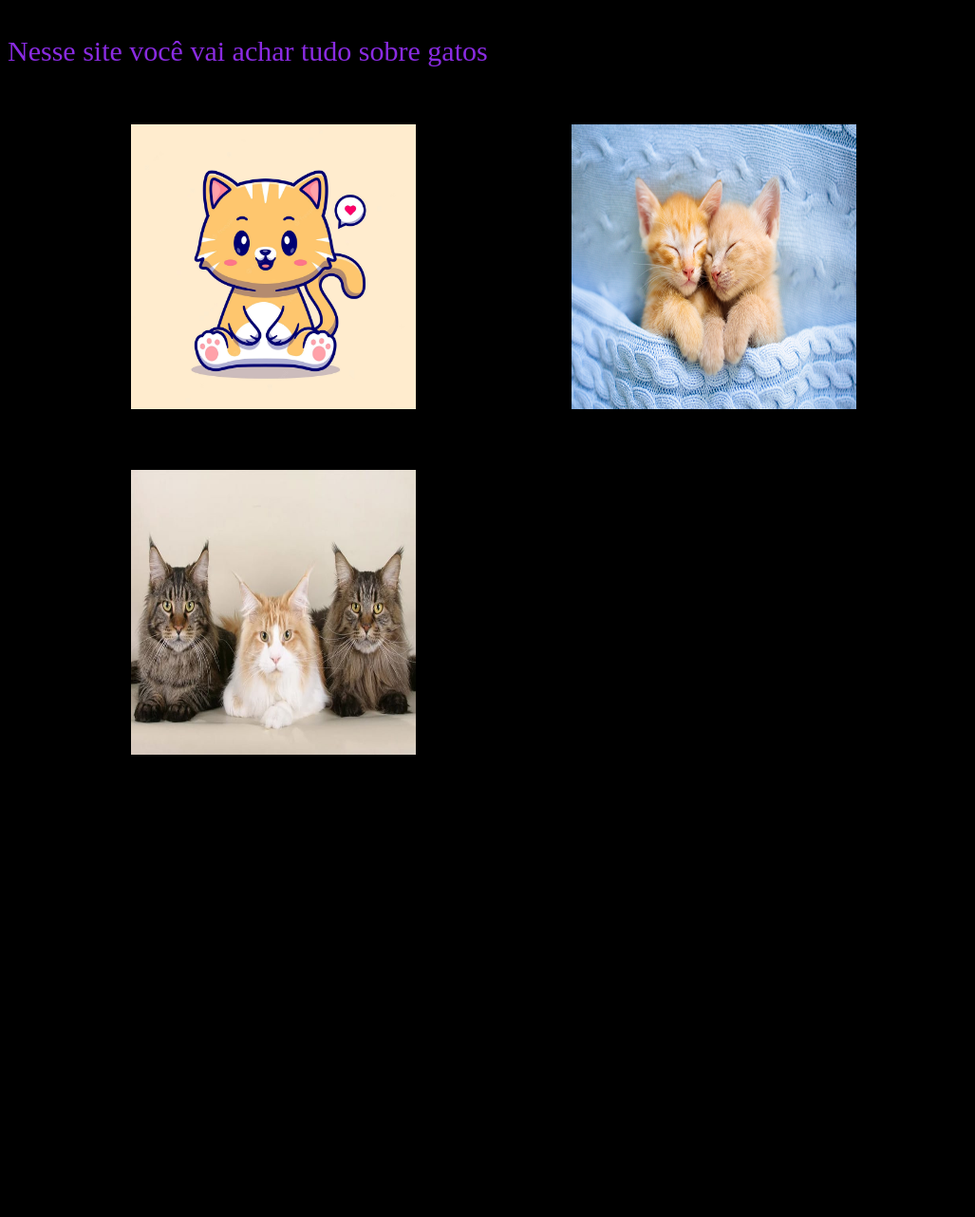
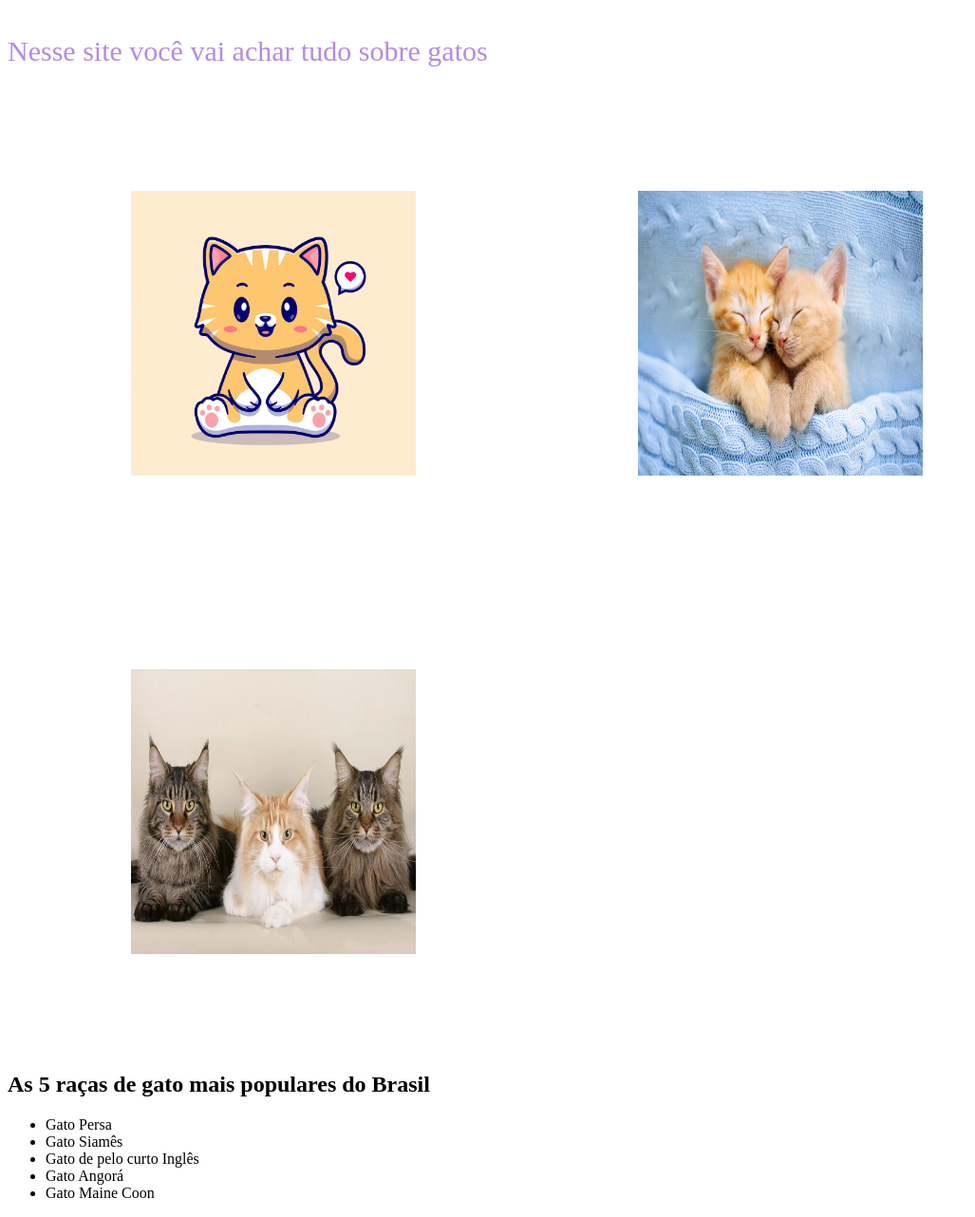
Before and after one commit to AnnaScarlet08/avaliacao, a plain HTML site: page index.html in a window 1280 px wide. Shown: the part 112-1394 px from the top of the page at 95% size, without its empty margins (0-1027 px from the left). Before the commit the page ends 949 px from the top, so only its background shows below. Drawn offline with Linux system fonts and the light colour scheme.

Commit message:
Add files via upload

```diff
--- a/index.html
+++ b/index.html
@@ -14,6 +14,14 @@
     <img src="Gato.avif" alt="Logo">
     <img src="Gatos Dormindo.png" alt="Imagem Principal">
     <img src="Três Gatos.jpg" alt="">
+    <h2>As 5 raças de gato mais populares do Brasil</h2>
+    <ul>
+        <li>Gato Persa</li>
+        <li>Gato Siamês</li>
+        <li>Gato de pelo curto Inglês</li>
+        <li>Gato Angorá</li>
+        <li>Gato Maine Coon</li>
+    </ul>
 
 </body>
 </html>
--- a/style.css
+++ b/style.css
@@ -1,20 +1,20 @@
 body{
-    background: rgb(0, 0, 0);
+    background: rgb(255, 255, 255);
 }
 h1{
     font-size: 60px;
-    color: rgb(187, 7, 163);
+    color: rgb(235, 162, 225);
     text-align: center;
 }
 p{
     font-size: 30px;
-    color: rgb(138, 43, 226);
+    color: rgb(184, 136, 230);
     text-align: justify;
 
 }
 img{
     width: 300px;
     height: 300px;
-    margin: 30px;
+    margin: 100px;
     margin-left: 130px;
 }
```
